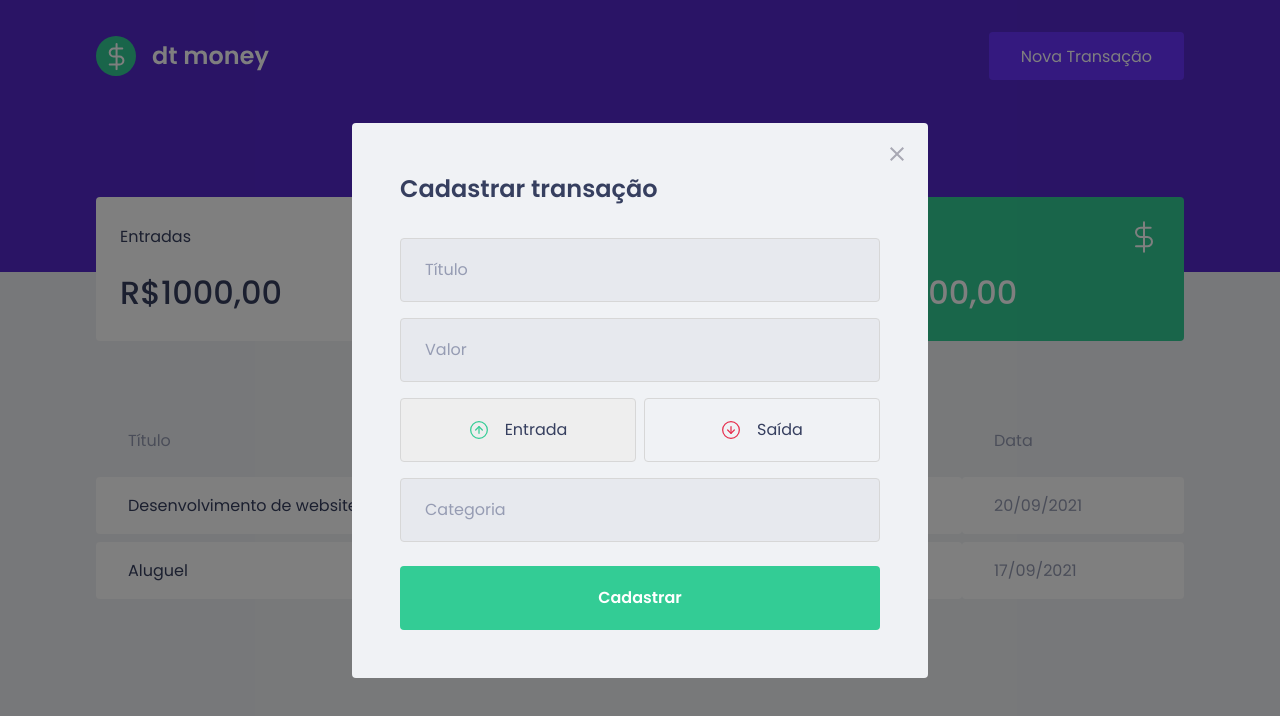
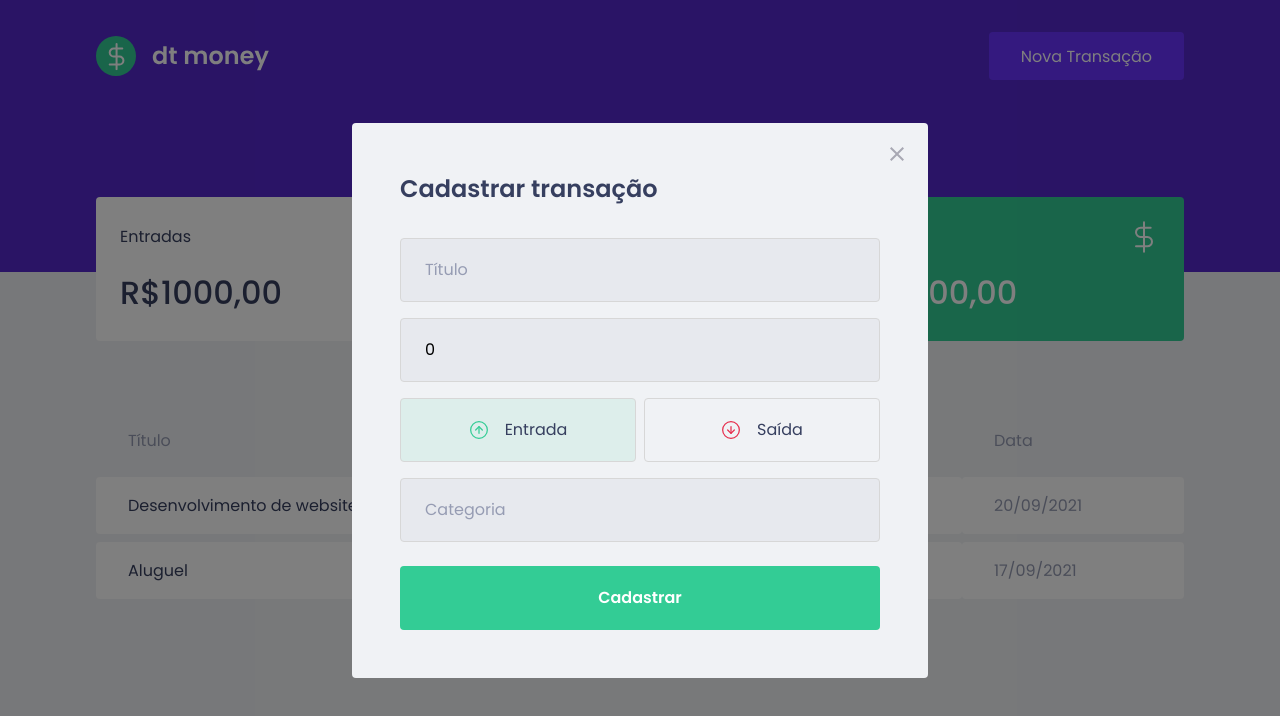
Before and after one commit to carolribeiro2112/dt-money, a React (Create React App) app: page / in a window 1280 px wide. Both pictures are taken after a click on the button "Nova Transação". Shown: the top 716 px of the page. Built offline with nearby package versions, Linux system fonts and the light colour scheme; no server answers; what miragejs would draw is missing.

Commit message:
finish modal styles and functionalities

```diff
--- a/src/components/NewTransactionModal/index.tsx
+++ b/src/components/NewTransactionModal/index.tsx
@@ -1,8 +1,12 @@
-import { useState } from 'react';
+import { FormEvent, useState } from 'react';
 import Modal from 'react-modal';
+
 import closeImg from '../../assets/close.svg';
 import incomeImg from '../../assets/income.svg';
 import outcomeImg from '../../assets/outcome.svg';
+
+import { api } from '../../services/api';
+
 import { Container, TransactionTypeContainer, RadioBox } from './styles';
 
 interface NewTransactionModalProps {
@@ -12,6 +16,22 @@ interface NewTransactionModalProps {
 
 export function NewTransactionModal ({isOpen, onRequestClose}: NewTransactionModalProps) {
   const [type, setType] = useState('deposit');
+  const [title, setTitle] = useState('');
+  const [category, setCategory] = useState('');
+  const [value, setValue] = useState(0);
+
+  function handleCreateNewTransaction(event:FormEvent) {
+    event.preventDefault();
+
+    const data = {
+      title,
+      value,
+      category,
+      type,
+    };
+
+    api.post('/transactions', data)
+  }
 
   return(
     <Modal
@@ -27,17 +47,29 @@ export function NewTransactionModal ({isOpen, onRequestClose}: NewTransactionMod
       >
         <img src={closeImg} alt="Fechar modal" />
       </button>
-      <Container>
+      <Container onSubmit={handleCreateNewTransaction}>
         <h2>Cadastrar transação</h2>
 
-        <input type="text" placeholder="Título" />
-        <input type="number" placeholder="Valor" />
+        <input
+          type="text"
+          placeholder="Título"
+          value={title}
+          onChange={event => setTitle(event.target.value)}
+        />
+
+        <input
+          type="number"
+          placeholder="Valor"
+          value={value}
+          onChange={event => setValue(Number(event.target.value))}
+        />
 
         <TransactionTypeContainer>
           <RadioBox
             type="button"
             onClick={()=> {setType('deposit')}}
             isActive={type === 'deposit'}
+            activeColor="green"
           >
             <img src={incomeImg} alt="Entrada" />
             <span>Entrada</span>
@@ -47,13 +79,19 @@ export function NewTransactionModal ({isOpen, onRequestClose}: NewTransactionMod
             type="button"
             onClick={()=> {setType('withdraw')}}
             isActive={type === 'withdraw'}
+            activeColor="red"
           >
             <img src={outcomeImg} alt="Saída" />
             <span>Saída</span>
           </RadioBox>
         </TransactionTypeContainer>
 
-        <input type="text" placeholder="Categoria" />
+        <input
+          type="text"
+          placeholder="Categoria"
+          value={category}
+          onChange={event => setCategory(event.target.value)}
+        />
 
         <button type="submit">Cadastrar</button>
       </Container>
--- a/src/components/NewTransactionModal/styles.ts
+++ b/src/components/NewTransactionModal/styles.ts
@@ -1,5 +1,5 @@
 import styled from "styled-components";
-import {darken} from 'polished';
+import { darken, transparentize } from 'polished';
 
 export const Container = styled.form`
   h2 {
@@ -58,6 +58,12 @@ export const TransactionTypeContainer = styled.div`
 
 interface RadioBoxProps {
   isActive: boolean;
+  activeColor: 'green' | 'red';
+}
+
+const colors = {
+  green: '#33cc95',
+  red: '#e52e4d',
 }
 
 export const RadioBox = styled.button<RadioBoxProps>`
@@ -65,7 +71,10 @@ export const RadioBox = styled.button<RadioBoxProps>`
   border: 1px solid #d7d7d7;
   border-radius: 0.25rem;
 
-  background: ${(props) => props.isActive ? '#eee' : 'transparent'};
+  background: ${(props) => props.isActive
+    ? transparentize(0.9, colors[props.activeColor])
+    : 'transparent'
+  };
 
   display: flex;
   align-items: center;
```
